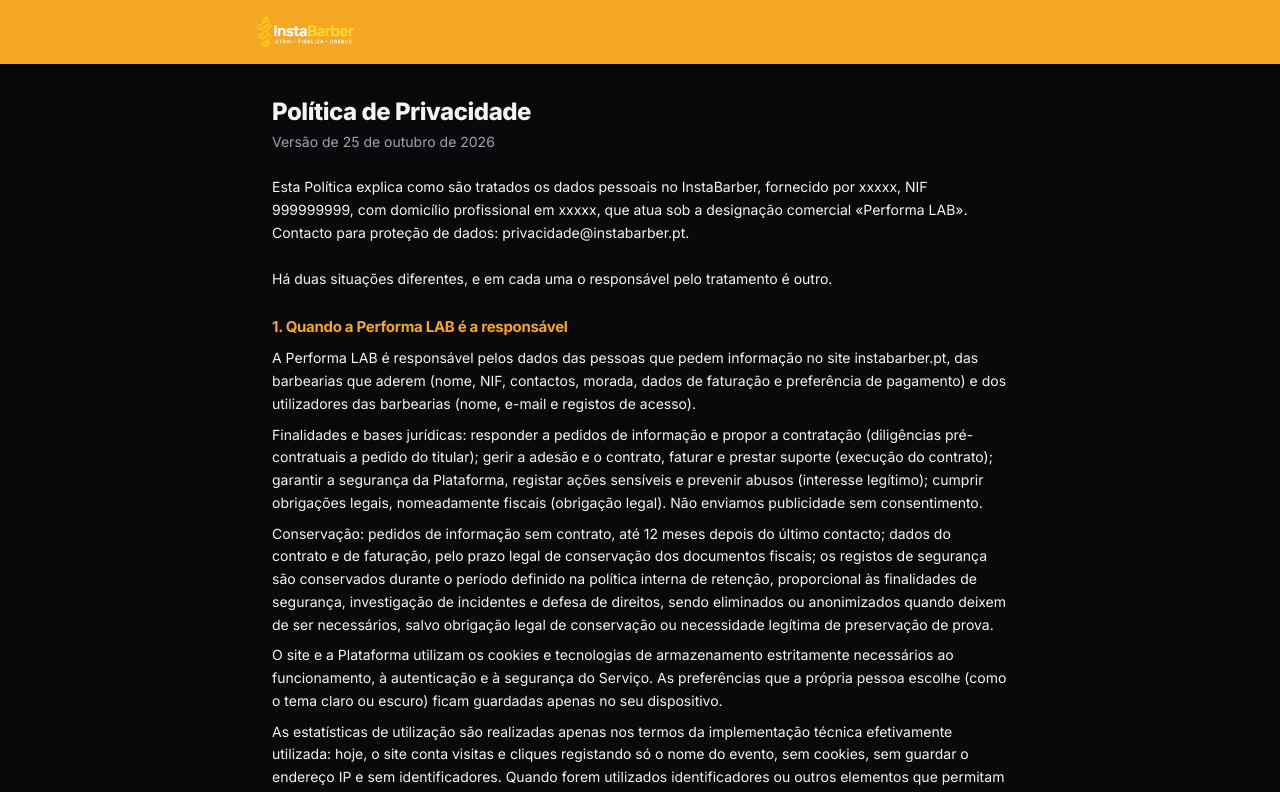
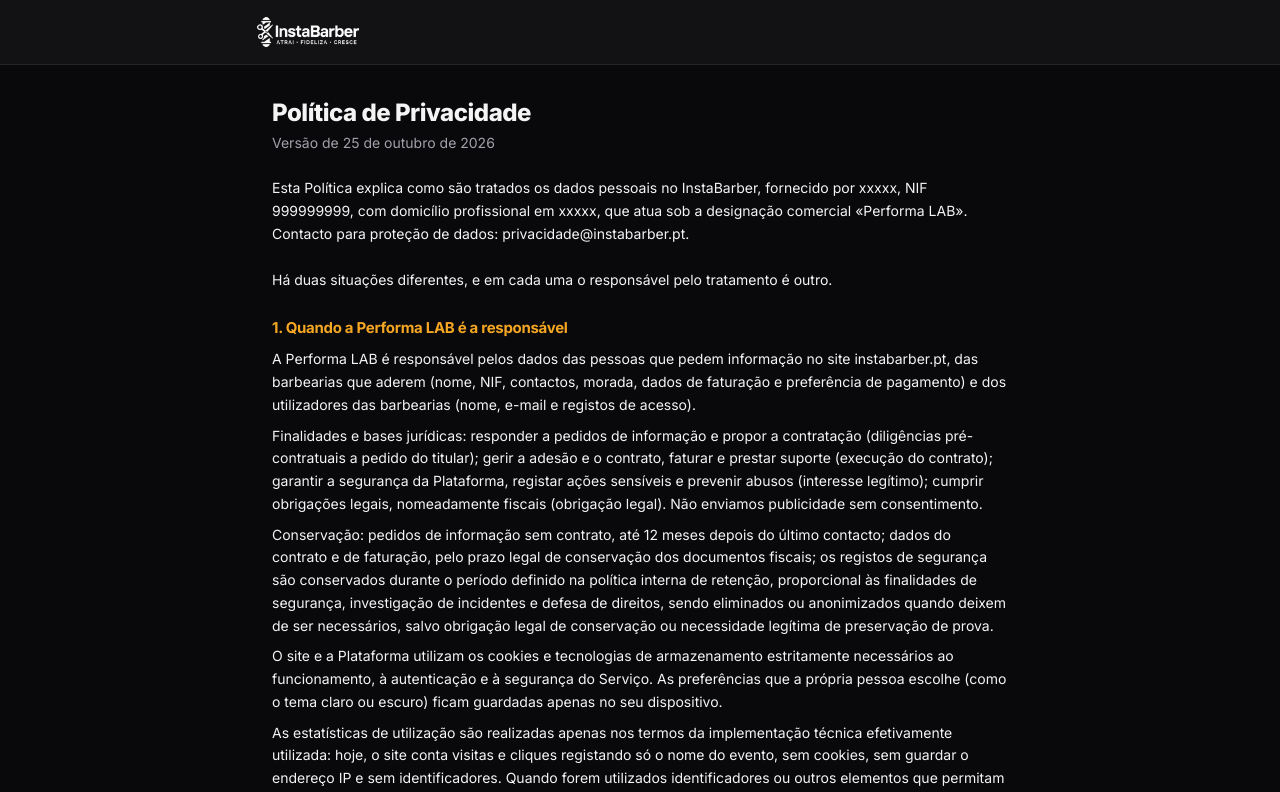
Before and after one commit to raphaelmartins45-debug/Instabarber, a Next.js app: page /privacidade in a window 1280 px wide. Shown: the top 792 px of the page. Built offline with nearby package versions, Linux system fonts and the light colour scheme.

Commit message:
Logótipo conforme o modo: branco no escuro, preto no claro (D-163)
Co-Authored-By: Claude Opus 5.5 <noreply@anthropic.com>
Claude-Session: https://claude.ai/code/session_01RbzA6p8vXxM3rCCmdg8zXd

```diff
--- a/app/(adesao)/adesao/page.tsx
+++ b/app/(adesao)/adesao/page.tsx
@@ -1,5 +1,5 @@
+import { LogotipoMarca } from "@/components/nucleo/logotipo-marca";
 import { randomUUID } from "node:crypto";
-import Image from "next/image";
 import { FormularioAdesao } from "@/components/adesao/formulario-adesao";
 import { dataCurta } from "@/lib/formatacao/datas";
 import { textos } from "@/lib/i18n/pt-PT";
@@ -30,15 +30,9 @@ export default async function PaginaAdesao({
   ]);
   return (
     <div className="min-h-dvh">
-      <header className="bg-primary px-4 py-4">
+      <header className="border-b border-border bg-card px-4 py-4">
         <div className="mx-auto max-w-2xl">
-          <Image
-            src="/marca/logo-horizontal-dourado.png"
-            alt={textos.marca.nome}
-            width={140}
-            height={32}
-            className="h-8 w-auto"
-          />
+          <LogotipoMarca className="h-8" />
         </div>
       </header>
       <main className="mx-auto grid max-w-2xl gap-6 px-4 py-8">
--- a/components/nucleo/cartao-acesso.tsx
+++ b/components/nucleo/cartao-acesso.tsx
@@ -1,7 +1,6 @@
-import Image from "next/image";
+import { LogotipoMarca } from "@/components/nucleo/logotipo-marca";
 import type { ReactNode } from "react";
 import { Card, CardContent, CardDescription, CardHeader, CardTitle } from "@/components/ui/card";
-import { textos } from "@/lib/i18n/pt-PT";
 
 /** Moldura dos ecrãs de entrada: marca, título e o formulário ao centro. */
 export function CartaoAcesso({
@@ -23,14 +22,7 @@ export function CartaoAcesso({
           {marca ? (
             <p className="text-sm font-semibold tracking-wide text-ligacao uppercase">{marca}</p>
           ) : (
-            <Image
-              src="/marca/logo-horizontal-preto.png"
-              alt={textos.marca.nome}
-              width={140}
-              height={32}
-              className="h-8 w-auto"
-              priority
-            />
+            <LogotipoMarca className="h-8" priority />
           )}
           <CardTitle className="text-xl">{titulo}</CardTitle>
           {descricao ? <CardDescription>{descricao}</CardDescription> : null}
--- a/components/nucleo/documento-legal.tsx
+++ b/components/nucleo/documento-legal.tsx
@@ -1,4 +1,4 @@
-import Image from "next/image";
+import { LogotipoMarca } from "@/components/nucleo/logotipo-marca";
 import Link from "next/link";
 import type { DocumentoLegal } from "@/lib/i18n/pt-PT/legal/tipos";
 import { textos } from "@/lib/i18n/pt-PT";
@@ -13,15 +13,9 @@ const LIGACOES = [
 export function PaginaDocumentoLegal({ documento }: { documento: DocumentoLegal }) {
   return (
     <div className="min-h-dvh">
-      <header className="bg-primary px-4 py-4">
-        <Link href="/" className="mx-auto block max-w-3xl">
-          <Image
-            src="/marca/logo-horizontal-dourado.png"
-            alt={textos.marca.nome}
-            width={140}
-            height={32}
-            className="h-8 w-auto"
-          />
+      <header className="border-b border-border bg-card px-4 py-4">
+        <Link href="/" className="mx-auto block max-w-3xl" aria-label={textos.marca.nome}>
+          <LogotipoMarca className="h-8" />
         </Link>
       </header>
       <main className="mx-auto grid max-w-3xl gap-6 px-4 py-8 leading-relaxed">
--- /dev/null
+++ b/components/nucleo/logotipo-marca.tsx
@@ -0,0 +1,30 @@
+import Image from "next/image";
+import { textos } from "@/lib/i18n/pt-PT";
+import { cn } from "@/lib/utils";
+
+/**
+ * O logótipo horizontal da InstaBarber que contrasta com a página: branco no modo escuro, preto
+ * no modo claro (pedido do dono, 25/10/2026). Os dois ficam no HTML e o tema escolhe o visível.
+ */
+export function LogotipoMarca({ className, priority }: { className?: string; priority?: boolean }) {
+  return (
+    <>
+      <Image
+        src="/marca/logo-horizontal-branco.png"
+        alt={textos.marca.nome}
+        width={1400}
+        height={432}
+        className={cn("w-auto claro:hidden", className)}
+        priority={priority}
+      />
+      <Image
+        src="/marca/logo-horizontal-preto.png"
+        alt={textos.marca.nome}
+        width={1400}
+        height={434}
+        className={cn("hidden w-auto claro:block", className)}
+        priority={priority}
+      />
+    </>
+  );
+}
```
Also changed, not shown: 1 other file (tests, documents, lock files or other folders).
